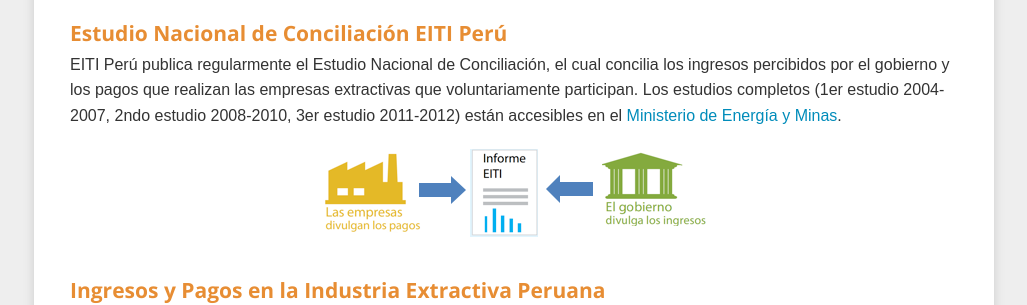
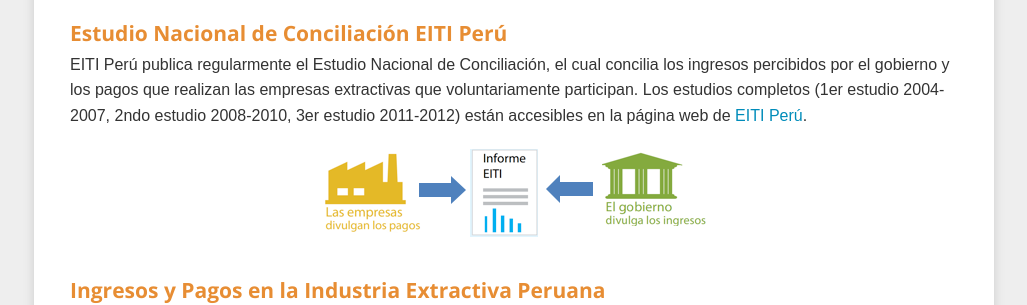
Before and after one commit to eiti-peru/data-app, a Jekyll site: the page built from index.html, in a window 1280 px wide. Shown: the part 433-738 px from the top of the page, without its empty margins (126-1153 px from the left). Built offline with Jekyll 4.4.1, drawn with Linux system fonts in a browser that asks for light colours; nearby versions of some CDN libraries; Markdown is read by kramdown in place of the engine named in the settings; comment, search, counter and statistics services are not loaded.

Commit message:
changes in the text

```diff
--- a/_includes/editables/start/inicio.html
+++ b/_includes/editables/start/inicio.html
@@ -4,7 +4,7 @@
 
 <h2>Estudio Nacional de Conciliación EITI Perú</h2>
 <p>
-  EITI Perú publica regularmente el Estudio Nacional de Conciliación, el cual concilia los ingresos percibidos por el gobierno y los pagos que realizan las empresas extractivas que voluntariamente participan. Los estudios completos (1er estudio 2004-2007, 2ndo estudio 2008-2010, 3er estudio 2011-2012) están accesibles en el <a href="http://eitiperu.minem.gob.pe">Ministerio de Energía y Minas</a>.
+  EITI Perú publica regularmente el Estudio Nacional de Conciliación, el cual concilia los ingresos percibidos por el gobierno y los pagos que realizan las empresas extractivas que voluntariamente participan. Los estudios completos (1er estudio 2004-2007, 2ndo estudio 2008-2010, 3er estudio 2011-2012) están accesibles en la página web de <a href="http://eitiperu.minem.gob.pe">EITI Perú</a>.
 </p>
 <center>
 <img src="{{ site.url }}/images/eiti-schema.png">
```
